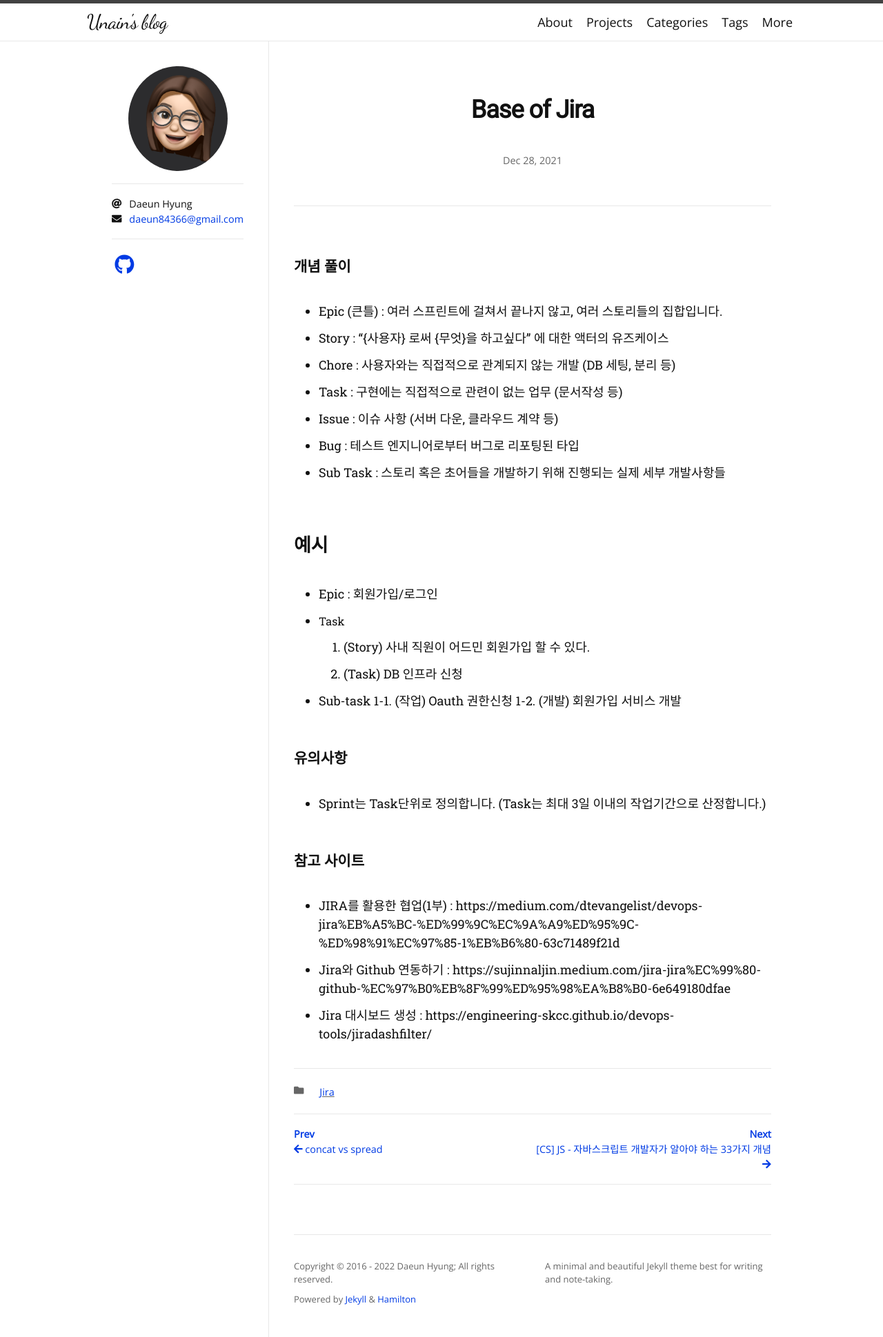
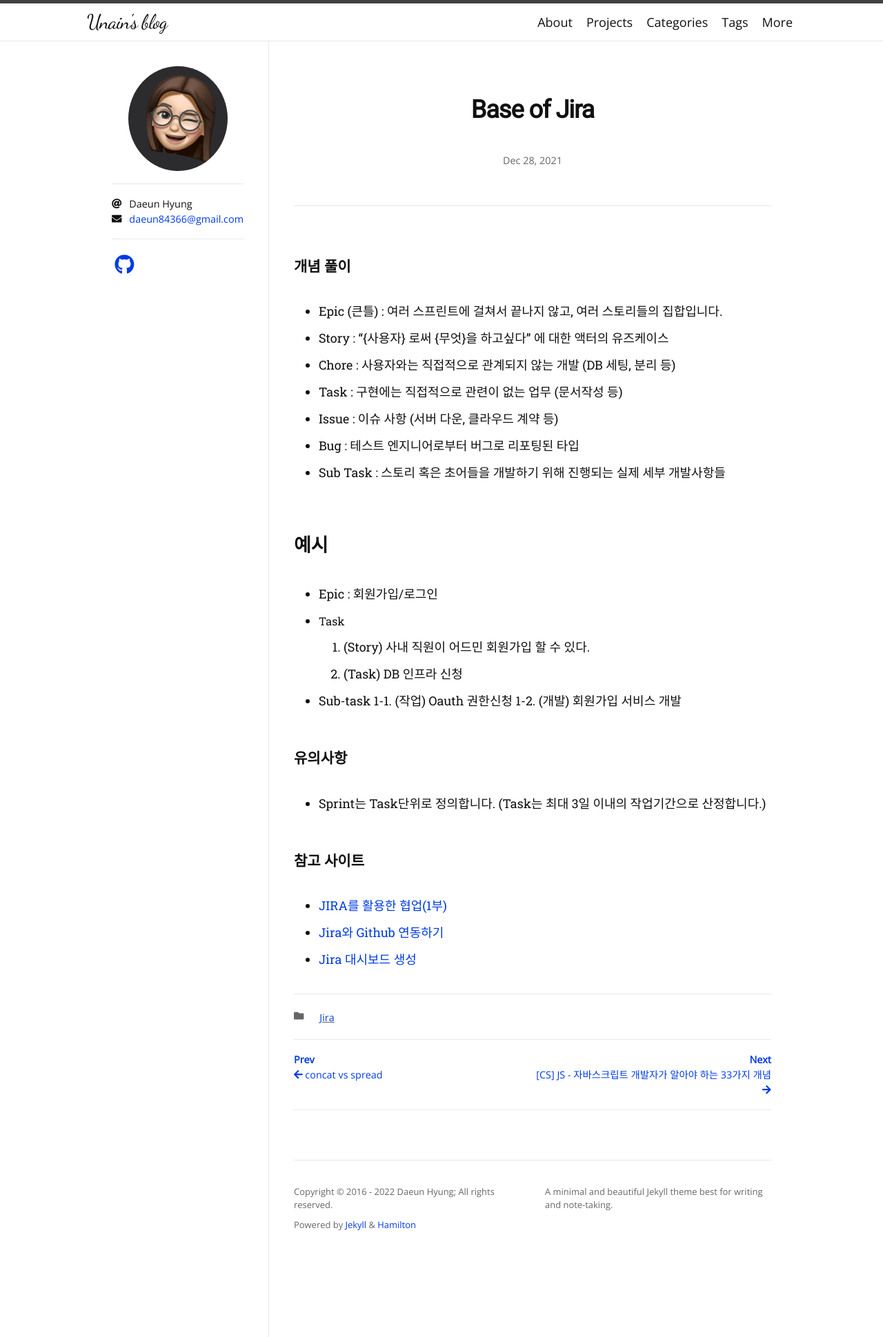
Before and after one commit to unain-dev/unain-dev.github.io, a Jekyll site: the page built from _posts/2021-12-28-Jira-base.md, in a window 1280 px wide. Shown: the whole page at 69% size. Built offline with Jekyll 4.4.1, drawn with Linux system fonts in a browser that asks for light colours; nearby versions of some CDN libraries; some web fonts are replaced.

Commit message:
modify: jira-base

```diff
--- a/_posts/2021-12-28-Jira-base.md
+++ b/_posts/2021-12-28-Jira-base.md
@@ -33,6 +33,6 @@ categories: Jira
 
 ### 참고 사이트
 
-- JIRA를 활용한 협업(1부) : https://medium.com/dtevangelist/devops-jira%EB%A5%BC-%ED%99%9C%EC%9A%A9%ED%95%9C-%ED%98%91%EC%97%85-1%EB%B6%80-63c71489f21d
-- Jira와 Github 연동하기 : https://sujinnaljin.medium.com/jira-jira%EC%99%80-github-%EC%97%B0%EB%8F%99%ED%95%98%EA%B8%B0-6e649180dfae
-- Jira 대시보드 생성 : https://engineering-skcc.github.io/devops-tools/jiradashfilter/
+- [JIRA를 활용한 협업(1부)](https://medium.com/dtevangelist/devops-jira%EB%A5%BC-%ED%99%9C%EC%9A%A9%ED%95%9C-%ED%98%91%EC%97%85-1%EB%B6%80-63c71489f21d)
+- [Jira와 Github 연동하기](https://sujinnaljin.medium.com/jira-jira%EC%99%80-github-%EC%97%B0%EB%8F%99%ED%95%98%EA%B8%B0-6e649180dfae)
+- [Jira 대시보드 생성](https://engineering-skcc.github.io/devops-tools/jiradashfilter/)
```
